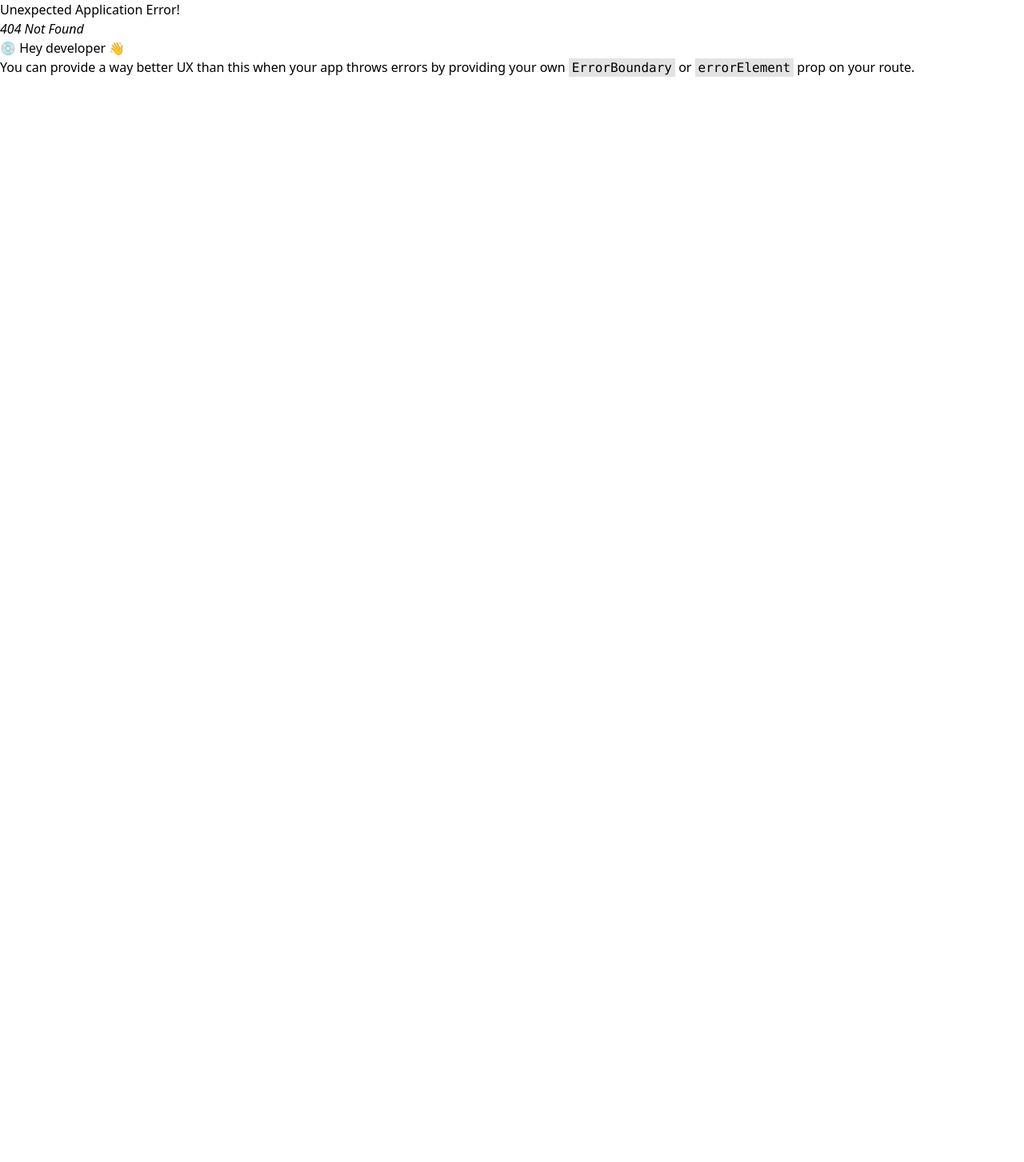
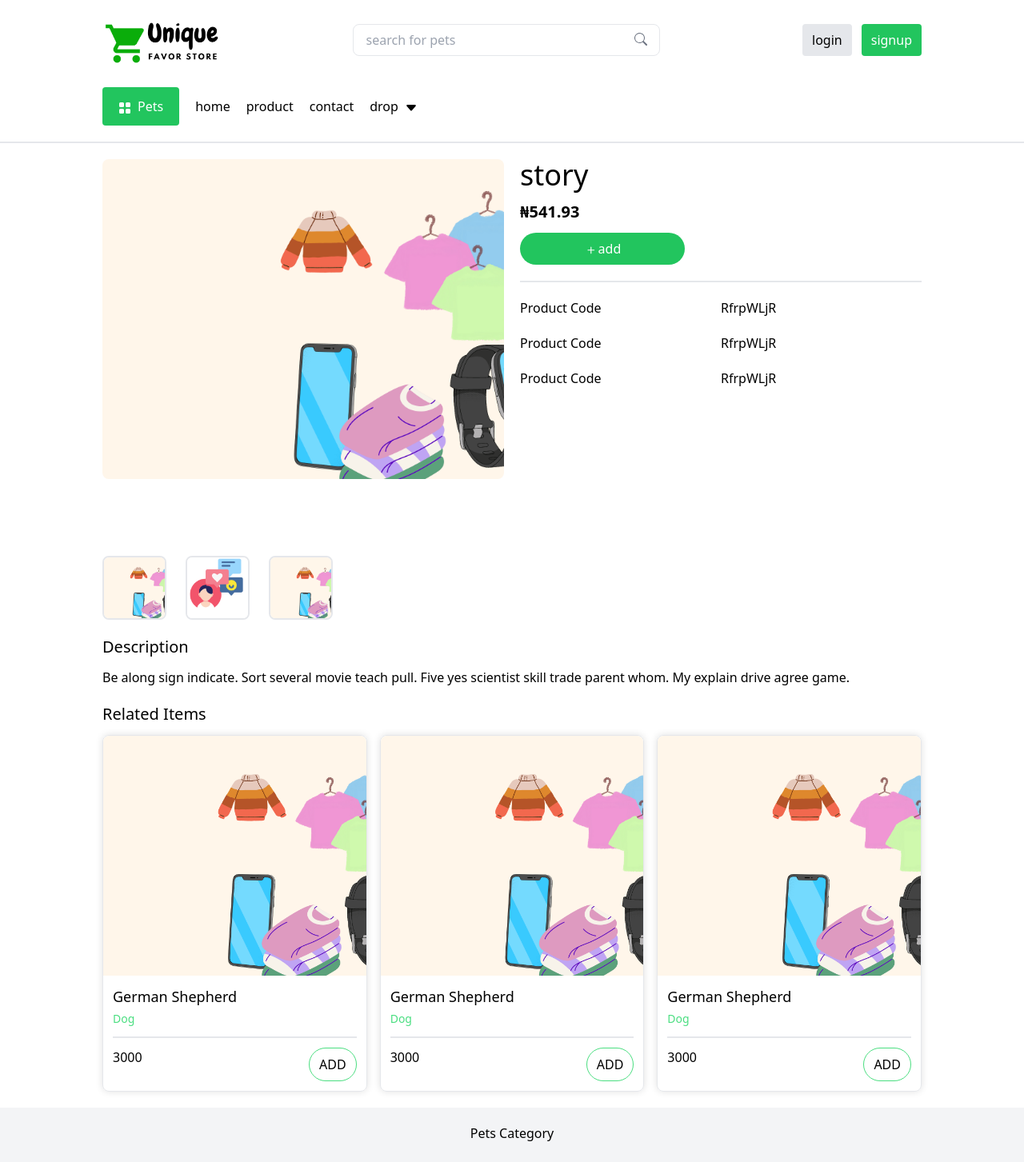
Before and after one commit to Maxzeno/nextpetbuddyapp, a React (Create React App) app: page /product-detail/1 in a window 1280 px wide. Before the commit this address had no page. Shown: the top 1453 px of the page at 80% size. Before the commit the page ends 800 px from the top, so only its background shows below. Built offline with nearby package versions, Linux system fonts and the light colour scheme.

Commit message:
worked on product detail page

```diff
--- a/src/App.js
+++ b/src/App.js
@@ -11,6 +11,7 @@ import Login from './pages/login.jsx';
 import Signup from './pages/signup.jsx';
 import ForgotPassword from './pages/forgotPassword.jsx';
 import ResetPassword from './pages/resetPassword.jsx';
+import ProductDetail from './pages/products_detail.jsx';
 
 
 /* root routes */
@@ -30,6 +31,10 @@ const router = createBrowserRouter([
   {
     path: '/products',
     element: <Products />
+  },
+  {
+    path: '/product-detail/:productId',
+    element: <ProductDetail />
   },
   {
     path: '/login',
--- a/src/components/card/petsCard.jsx
+++ b/src/components/card/petsCard.jsx
@@ -1,14 +1,14 @@
 import logo from '../../assets/hero-custom.png'
 
 export default function PetCard() {
-    return <div className='border hover:border-green-300 cursor-pointer inline-block rounded-lg'>
+    return <div className='border hover:border-green-300 cursor-pointer inline-block rounded-lg' style={{ boxShadow: "0 0 10px rgba(0, 0, 0, 0.12)" }}>
         <img className='h-[300px] w-full object-cover rounded-t-lg' src={logo} alt="" />
         <div className='p-3'>
             <div className='font-medium text-lg mb-1'>German Shepherd</div>
             <div className='font-normal text-sm text-green-400 pb-3 mb-3 border-b-2'>Dog</div>
             <div className='flex justify-between'>
                 <div className='font-normal'>3000</div>
-                <button>ADD</button>
+                <button className='border rounded-3xl py-2 px-3 border-green-400 hover:bg-gray-100'>ADD</button>
             </div>
         </div>
     </div >
--- a/src/pages/products.jsx
+++ b/src/pages/products.jsx
@@ -2,7 +2,6 @@ import React from 'react'
 import Navbar from '../components/nav/navbar'
 import Footer from '../components/section/footer.jsx';
 import PetCard from '../components/card/petsCard.jsx';
-import { ChevronRight } from "react-bootstrap-icons";
 import CategoryDrop from '../components/section/categoryDrop.jsx';
 
 export default function Products() {
--- /dev/null
+++ b/src/pages/products_detail.jsx
@@ -0,0 +1,79 @@
+import React, { useState } from 'react'
+import Navbar from '../components/nav/navbar'
+import Footer from '../components/section/footer.jsx';
+import { Plus } from "react-bootstrap-icons";
+import image1 from '../assets/hero-custom.png'
+import image2 from '../assets/message.png'
+import PetCard from '../components/card/petsCard.jsx';
+
+export default function ProductDetail() {
+    const [currentImage, setCurrentImage] = useState(image1);
+
+    return (
+        <>
+            <Navbar />
+            <div className='mx-auto pt-5 w-[80vw] mb-5'>
+                <div className='grid grid-cols-1 md:grid-cols-2 gap-5'>
+                    <div>
+                        <div>
+                            <img className='h-[400px] w-full object-cover rounded-lg' src={currentImage} alt="" />
+
+                            <div className='flex gap-6 mt-24'>
+                                <img className='h-[80px] w-[80px] object-cover rounded-lg border-2 hover:border-green-400 cursor-pointer' src={image1} alt="" onClick={() => setCurrentImage(image1)} />
+                                <img className='h-[80px] w-[80px] object-cover rounded-lg border-2 hover:border-green-400 cursor-pointer' src={image2} alt="" onClick={() => setCurrentImage(image2)} />
+                                <img className='h-[80px] w-[80px] object-cover rounded-lg border-2 hover:border-green-400 cursor-pointer' src={image1} alt="" onClick={() => setCurrentImage(image1)} />
+
+                            </div>
+                        </div>
+                    </div>
+                    <div>
+                        <div className='border-b-2 pb-5'>
+                            <div className='font-medium text-4xl mb-3'>story</div>
+                            <div className='font-semibold text-xl mb-3'>₦541.93</div>
+                            <button className='rounded-full bg-green-500 hover:bg-green-600 text-white py-2 px-20'>
+                                <Plus className='inline text-[1.1em] leading-[0]' />
+                                <span>add</span>
+                            </button>
+                        </div>
+                        <div className='flex pt-5'>
+                            <div className='flex-1'>Product Code</div>
+                            <div className='flex-1'>RfrpWLjR</div>
+                        </div>
+                        <div className='flex pt-5'>
+                            <div className='flex-1'>Product Code</div>
+                            <div className='flex-1'>RfrpWLjR</div>
+                        </div>
+                        <div className='flex pt-5'>
+                            <div className='flex-1'>Product Code</div>
+                            <div className='flex-1'>RfrpWLjR</div>
+                        </div>
+                    </div>
+
+                </div>
+                <div>
+                    <div className='font-medium text-xl mb-3 mt-5'>
+                        Description
+                    </div>
+                    <div>
+                        Be along sign indicate. Sort several movie teach pull. Five yes scientist skill trade parent whom. My explain drive agree game.
+                    </div>
+                </div>
+
+                <div>
+                    <div className='font-medium text-xl mb-3 mt-5'>
+                        Related Items
+                    </div>
+                    <div class="grid grid-cols-1 md:grid-cols-2 lg:grid-cols-3 gap-4 mb-5">
+                        <PetCard />
+                        <PetCard />
+                        <PetCard />
+                    </div>
+                </div>
+
+            </div >
+            <Footer />
+
+        </>
+
+    )
+}
```
